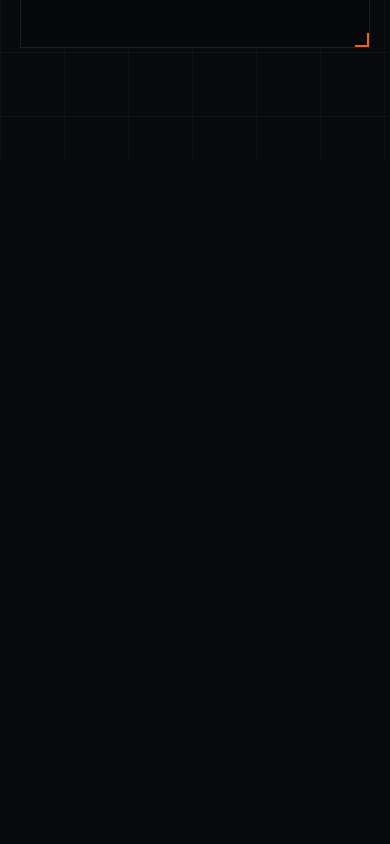
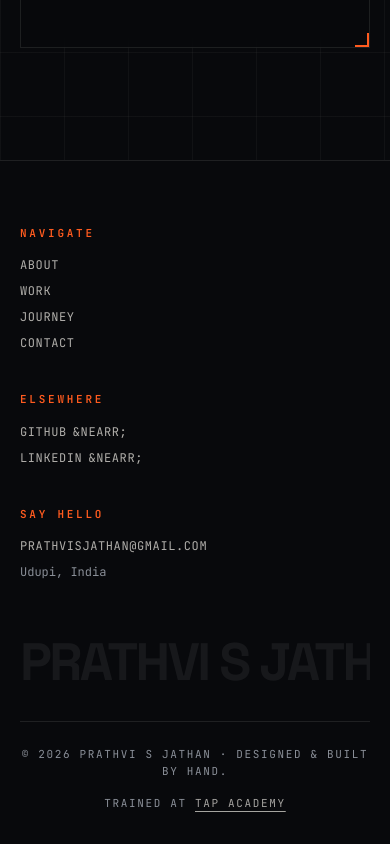
Before and after one commit to Prathvi-Jathan/prathvi-s-jathan-portfolio, a React (Vite) app: page / in a window 390 px wide. Shown: the part 6394-7238 px from the top of the page. Before the commit the page ends 6554 px from the top, so only its background shows below. Built offline with nearby package versions, Linux system fonts and the light colour scheme; no server answers.

Commit message:
Add Footer component with 3-column directory, watermark, and TAP Academy attribution

```diff
--- a/src/App.jsx
+++ b/src/App.jsx
@@ -6,6 +6,7 @@ import About from './components/About'
 import Projects from './components/Projects'
 import Journey from './components/Journey'
 import Contact from './components/Contact'
+import Footer from './components/Footer'
 
 export default function App() {
   useSmoothScroll()
@@ -21,6 +22,7 @@ export default function App() {
         <Journey />
         <Contact />
       </main>
+      <Footer />
     </>
   )
 }
--- /dev/null
+++ b/src/components/Footer.jsx
@@ -0,0 +1,112 @@
+import {
+  personalInfo,
+  socialLinks,
+  navLinks,
+  footerContent,
+  academy,
+} from '../data/portfolioData'
+
+const CURRENT_YEAR = new Date().getFullYear()
+
+export default function Footer() {
+  // Filter available social links
+  const socials = [
+    { label: 'GitHub', url: socialLinks.github },
+    { label: 'LinkedIn', url: socialLinks.linkedin },
+    { label: 'Instagram', url: socialLinks.instagram },
+  ].filter((s) => Boolean(s.url && s.url.trim()))
+
+  const brandName = personalInfo.brandName || personalInfo.name || 'PORTFOLIO'
+
+  return (
+    <footer className="w-full overflow-hidden border-t border-bone/10 px-5 md:px-10 pt-16 pb-8 bg-ink relative">
+      <div className="max-w-[1440px] mx-auto">
+        {/* Three Columns Directory */}
+        <div className="grid grid-cols-1 md:grid-cols-3 gap-10 md:gap-8 mb-14">
+          {/* Col 1: Navigate */}
+          <div>
+            <div className="font-mono text-[11px] uppercase tracking-[0.25em] text-signal mb-4 font-semibold">
+              Navigate
+            </div>
+            <nav className="flex flex-col space-y-2.5" aria-label="Footer Navigation">
+              {navLinks.map((link) => (
+                <a
+                  key={link.href}
+                  href={link.href}
+                  className="font-mono text-xs uppercase tracking-wider text-bone/75 hover:text-signal transition-colors inline-block w-fit"
+                >
+                  {link.label}
+                </a>
+              ))}
+            </nav>
+          </div>
+
+          {/* Col 2: Elsewhere */}
+          <div>
+            <div className="font-mono text-[11px] uppercase tracking-[0.25em] text-signal mb-4 font-semibold">
+              Elsewhere
+            </div>
+            <div className="flex flex-col space-y-2.5">
+              {socials.map((social) => (
+                <a
+                  key={social.label}
+                  href={social.url}
+                  target="_blank"
+                  rel="noopener noreferrer"
+                  className="font-mono text-xs uppercase tracking-wider text-bone/75 hover:text-signal transition-colors inline-flex items-center gap-1.5 w-fit"
+                >
+                  <span>{social.label}</span>
+                  <span aria-hidden="true">&nearr;</span>
+                </a>
+              ))}
+            </div>
+          </div>
+
+          {/* Col 3: Say Hello */}
+          <div className="md:text-right">
+            <div className="font-mono text-[11px] uppercase tracking-[0.25em] text-signal mb-4 font-semibold">
+              Say hello
+            </div>
+            <div className="flex flex-col space-y-2.5 md:items-end">
+              <a
+                href={`mailto:${personalInfo.email}`}
+                className="font-mono text-xs uppercase tracking-wider text-bone/75 hover:text-signal transition-colors inline-block"
+              >
+                {personalInfo.email}
+              </a>
+              <span className="font-mono text-xs text-dim">
+                {personalInfo.city}
+              </span>
+            </div>
+          </div>
+        </div>
+
+        {/* Massive Faint Watermark */}
+        <div
+          aria-hidden="true"
+          className="w-full text-center uppercase whitespace-nowrap text-[13.5vw] font-bold leading-none tracking-[-0.05em] text-bone/[0.07] select-none my-8 md:my-12 overflow-hidden pointer-events-none"
+        >
+          {brandName}
+        </div>
+
+        {/* Bottom Attribution Bar */}
+        <div className="border-t border-bone/10 pt-6 font-mono text-[11px] uppercase tracking-[0.15em] text-dim flex flex-col md:flex-row items-center justify-between gap-4 text-center md:text-left">
+          <div>
+            &copy; {CURRENT_YEAR} {personalInfo.name} &middot; {footerContent.tagline}
+          </div>
+          <div>
+            Trained at{' '}
+            <a
+              href={academy.url}
+              target="_blank"
+              rel="noopener noreferrer"
+              className="underline underline-offset-4 text-bone/70 hover:text-signal transition-colors"
+            >
+              {academy.name}
+            </a>
+          </div>
+        </div>
+      </div>
+    </footer>
+  )
+}
```
